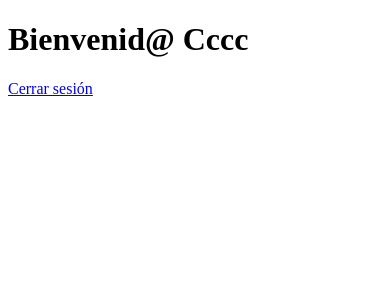
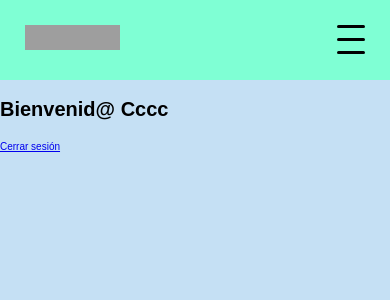
Before and after one commit to Sofict2006/Proyecto-Final-JC, a PHP site: page /dashboard.php in a window 390 px wide. Shown: the top 300 px of the page. Run offline with PHP 8.4, Linux system fonts and the light colour scheme; a user stored in the database is signed in; grey boxes are pictures that could not be loaded.

Commit message:
Se creo menú desplegable y responsive

```diff
--- /dev/null
+++ b/css/dashboard.css
@@ -0,0 +1,136 @@
+@import url('https://fonts.googleapis.com/css2?family=Poppins:wght@200;300;400;500;600;700;800&display=swap');
+
+html {
+    font-size: 62.5%;
+    box-sizing: border-box;
+}
+
+*, *::before, *::after {
+    box-sizing: inherit;
+}
+
+body {
+    padding: 0;
+    margin: 0;
+    line-height: 1.6;
+    font-family: 'Noto Sans JP', sans-serif;
+    background-color: #c5e0f4;
+}
+
+.logo {
+    width: 120px;
+    height: 25px;
+}
+
+nav {
+    display: flex;
+    align-items: center;
+    justify-content: space-around;
+    min-height: 8vh;
+    background-color: aquamarine;
+}
+
+.hola {
+    display: none;
+    cursor: pointer;
+    border: none;
+    margin: 0;
+    padding: 0;
+    background-color: transparent;
+}
+
+.hola span {
+    display: block;
+    background-color: black;
+    height: 3px;
+    width: 28px;
+    margin: 10px auto;
+    border-radius: 2px;
+}
+
+.enlaces_menu {
+    display: flex;
+    padding: 0;
+}
+
+.enlaces_menu li {
+    padding: 0 40px;
+    list-style-type: none;
+    transition: 0.3s;
+}
+
+.enlaces_menu li a {
+    text-decoration: none;
+    font-size: 1.8rem;
+    font-weight: 600;
+}
+
+.enlaces_menu li:hover {
+    background-color: blue;
+}
+
+/* Responsive */
+
+@media (max-width:768px){
+    body{
+        overflow: hidden;
+    }
+
+    .logo{
+        padding-left: 25px;
+    }
+
+    .hola{
+        display: block;
+        position: absolute;
+        top: 15px;
+        right: 25px;
+    }
+
+    nav {
+        flex-direction: column;
+        align-items: flex-start;
+        padding: 25px 0;
+    }
+
+    .enlaces_menu{
+        background-color: blueviolet;
+        flex-direction: column;
+        justify-content: space-around;
+        align-items: center;
+        margin: 0;
+        padding: 0;
+        width: 100%;
+        display: none;
+        opacity: 0;
+    }
+
+    .enlaces_menu li {
+        width: 100%;
+        text-align: center;
+        padding: 20px;
+    }
+
+}
+
+@keyframes muestraMenu{
+    from{opacity: 0;}
+    to{opacity: 1;}
+}
+
+.enlaces_menu.activado {
+    display: flex;
+    animation: muestraMenu 350ms ease-in-out both;
+}
+
+.br_1.animado {
+    transform: rotate(-45deg) translate(-10px, 8px);
+}
+
+.br_2.animado {
+    opacity: 0;
+}
+
+.br_3.animado {
+    transform: rotate(45deg) translate(-10px, -8px);
+}
--- a/dashboard.php
+++ b/dashboard.php
@@ -9,14 +9,36 @@ if(!isset($_SESSION['correo'])){
 <!DOCTYPE html>
 <html lang="es">
 <head>
+    <link rel="stylesheet" href="./css/dashboard.css">
+
     <meta charset="UTF-8">
 
     <title>Document</title>
 </head>
 <body>
+    <header>
+        <nav>
+            <a href="#">
+                <img class="logo" src="logo-png" alt="">
+            </a>
+            <ul class="enlaces_menu">
+                <li><a href="">Inicio</a></li>
+                <li><a href="">Servicios</a></li>
+                <li><a href="">Equipo</a></li>
+                <li><a href="">Contacto</a></li>
+            </ul>
+
+            <button class="hola" type="button">
+                <span class="br_1"></span>
+                <span class="br_2"></span>
+                <span class="br_3"></span>
+            </button>
+        </nav>
+    </header>
 
     <h1> Bienvenid@ <?php echo $_SESSION['nombres']; ?> </h1>
     <a href="salir.php"> Cerrar sesión </a>
 
+    <script src="./js/dashboard.js"></script>
 </body>
 </html>
--- /dev/null
+++ b/js/dashboard.js
@@ -0,0 +1,9 @@
+const hola = document.querySelector('.hola');
+const enlaces = document.querySelector('.enlaces_menu');
+const barras = document.querySelectorAll('.hola span');
+
+hola.addEventListener('click', () => {
+    enlaces.classList.toggle('activado');
+    barras.forEach(child => {child.classList.toggle('animado')});
+
+});
```
Also changed, not shown: package.json (deleted, +0 -12 lines).
